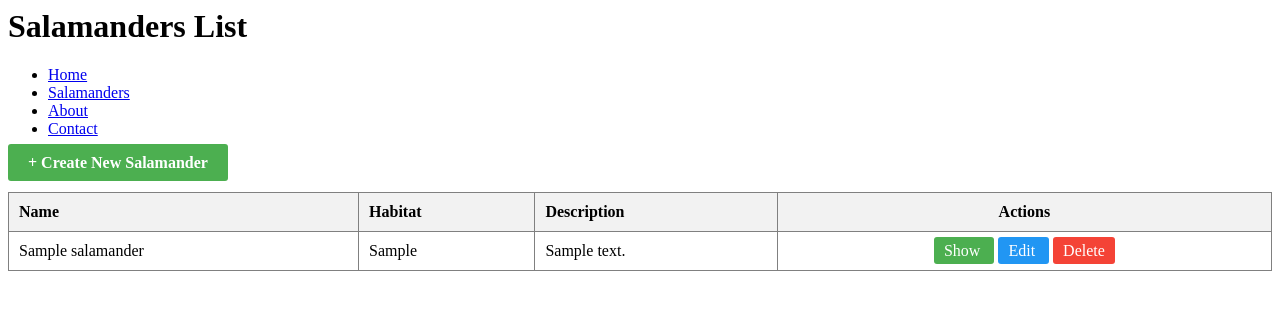
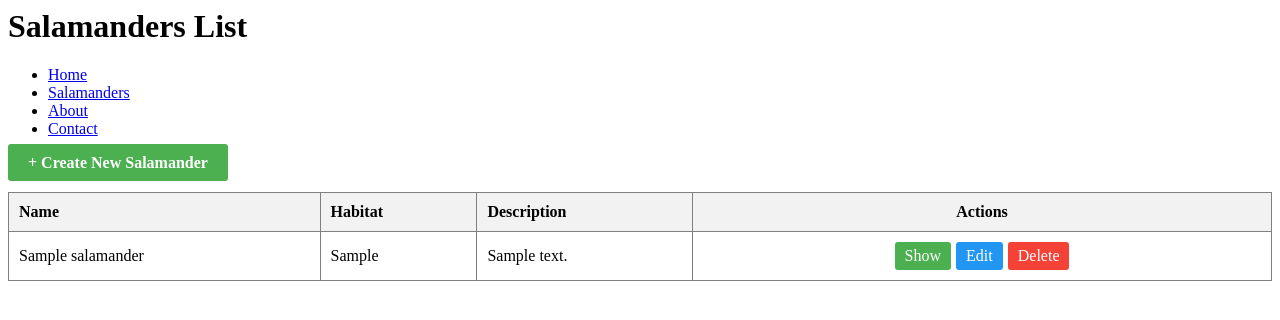
Before and after one commit to arthurcathey/WEB-250-mvc, a PHP site: page /salamanders in a window 1280 px wide. Shown: the top 320 px of the page. Run offline with PHP 8.4, Linux system fonts and the light colour scheme; tables that the repository leaves empty or names only in its code hold one stand-in row (values such as "Sample post").

Commit message:
Fix button spacing in salamanders list: use flexbox layout with proper gap and min-width for actions column

```diff
--- a/src/Views/salamanders/index.php
+++ b/src/Views/salamanders/index.php
@@ -8,6 +8,28 @@
     <li><a href="/WEB-250-mvc/web250-mvc/public/contact">Contact</a></li>
   </ul>
 </nav>
+
+<style>
+  .actions-cell {
+    display: flex;
+    gap: 5px;
+    flex-wrap: wrap;
+    justify-content: center;
+  }
+
+  .action-btn {
+    padding: 5px 10px;
+    color: white;
+    text-decoration: none;
+    border-radius: 3px;
+    display: inline-block;
+    white-space: nowrap;
+  }
+
+  .btn-show { background-color: #4CAF50; }
+  .btn-edit { background-color: #2196F3; }
+  .btn-delete { background-color: #f44336; }
+</style>
 
 <div style="margin-bottom: 20px;">
   <a href="/WEB-250-mvc/web250-mvc/public/salamanders/create"
@@ -23,7 +45,7 @@
         <th style="padding: 10px; text-align: left;">Name</th>
         <th style="padding: 10px; text-align: left;">Habitat</th>
         <th style="padding: 10px; text-align: left;">Description</th>
-        <th style="padding: 10px; text-align: center;">Actions</th>
+        <th style="padding: 10px; text-align: center; min-width: 250px;">Actions</th>
       </tr>
     </thead>
     <tbody>
@@ -32,20 +54,22 @@
           <td style="padding: 10px;"><?= htmlspecialchars($salamander['name']) ?></td>
           <td style="padding: 10px;"><?= nl2br(htmlspecialchars($salamander['habitat'])) ?></td>
           <td style="padding: 10px;"><?= nl2br(htmlspecialchars($salamander['description'])) ?></td>
-          <td style="padding: 10px; text-align: center;">
+          <td style="padding: 10px;">
+            <div class="actions-cell">
               <a href="/WEB-250-mvc/web250-mvc/public/salamanders/show?id=<?= htmlspecialchars($salamander['id']) ?>"
-              style="padding: 5px 10px; margin: 0 2px; background-color: #4CAF50; color: white; text-decoration: none; border-radius: 3px;">
+                class="action-btn btn-show">
                 Show
               </a>
               <a href="/WEB-250-mvc/web250-mvc/public/salamanders/edit?id=<?= htmlspecialchars($salamander['id']) ?>"
-              style="padding: 5px 10px; margin: 0 2px; background-color: #2196F3; color: white; text-decoration: none; border-radius: 3px;">
+                class="action-btn btn-edit">
                 Edit
               </a>
               <a href="/WEB-250-mvc/web250-mvc/public/salamanders/delete?id=<?= htmlspecialchars($salamander['id']) ?>"
-              style="padding: 5px 10px; margin: 0 2px; background-color: #f44336; color: white; text-decoration: none; border-radius: 3px;"
+                class="action-btn btn-delete"
                 onclick="return confirm('Are you sure you want to delete this salamander?');">
                 Delete
               </a>
+            </div>
           </td>
         </tr>
       <?php endforeach; ?>
```
Lines whose indentation alone changed are shown as unchanged.
